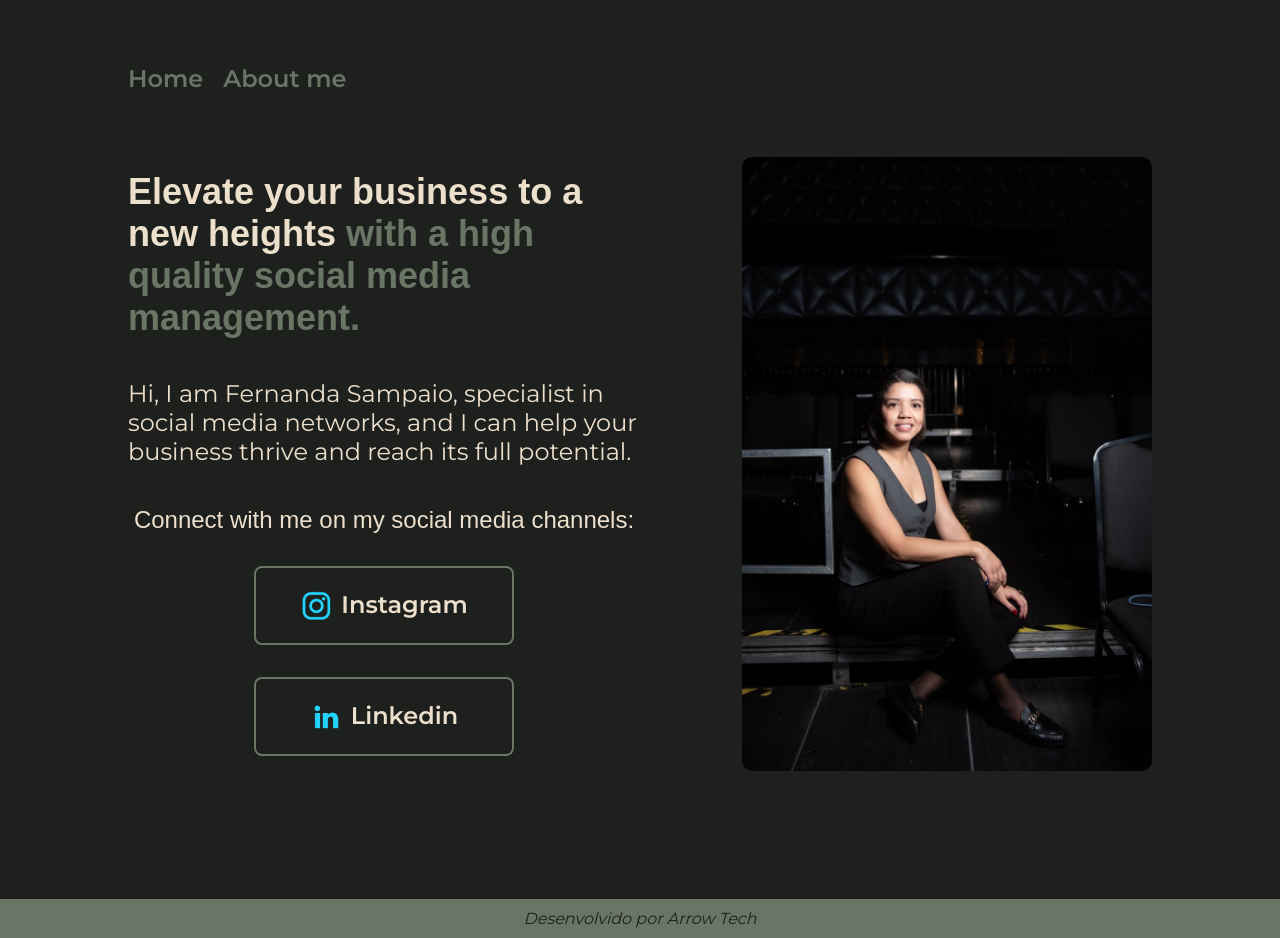
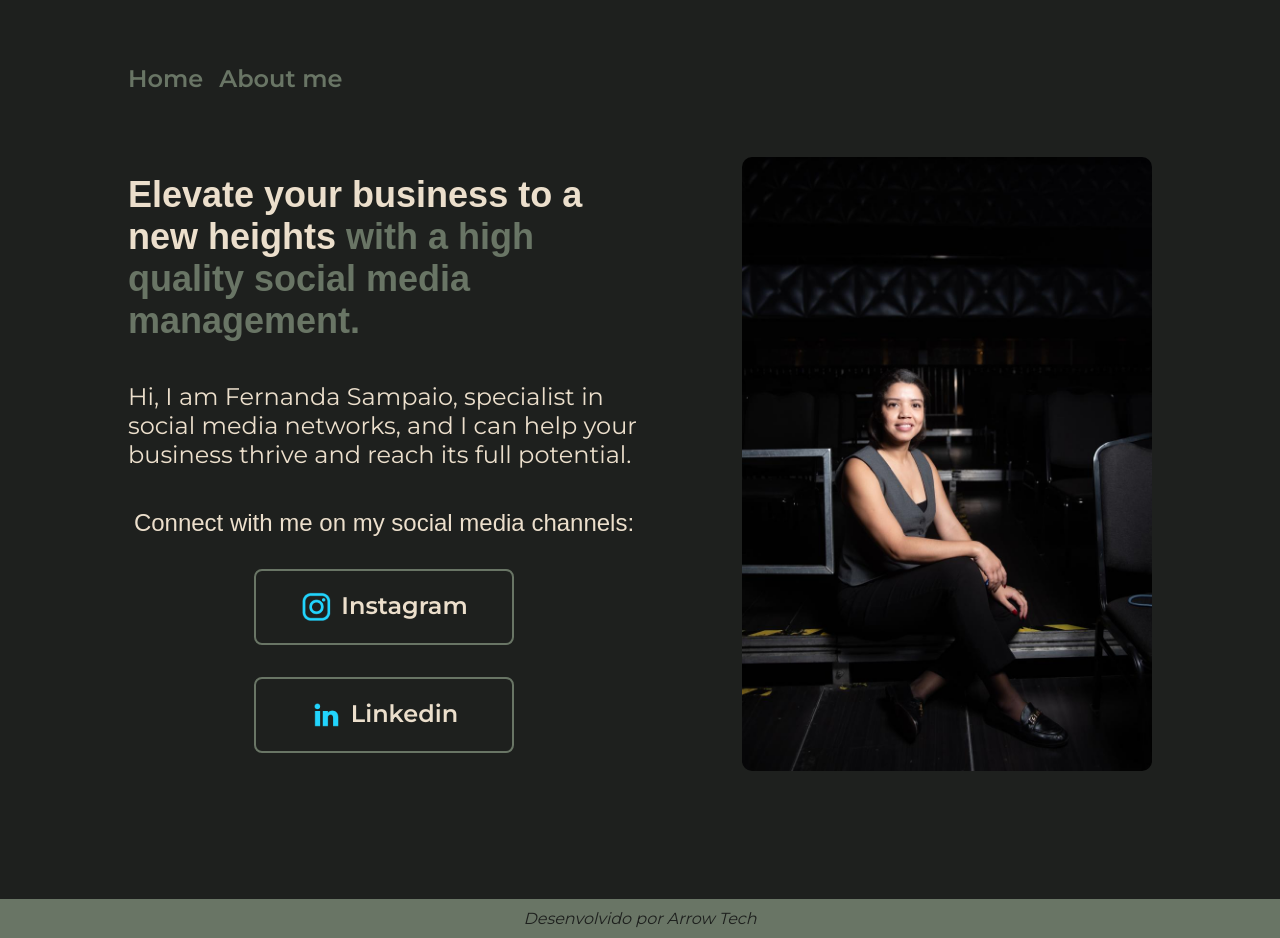
Before and after one commit to andersonflexa/web-dev-project, a plain HTML site: page index.html in a window 1280 px wide. Drawn offline with Linux system fonts and the light colour scheme.

Commit message:
Css updates

```diff
--- a/styles/style.css
+++ b/styles/style.css
@@ -9,6 +9,7 @@
     --font-first: 'Krona-One', sans-serif;
     --font-second: 'Montserrat', sans-serif;
 }
+
 @media (max-width: 1200px) {
     .presentation {
         flex-direction: column;
@@ -48,8 +49,18 @@ body {
     box-sizing: border-box;
     background-color: var(--color-first);
     color: var(--color-second);
+}
 
-}
+/*.whole-title {
+    margin-top: 30px;
+    margin-bottom: 0;
+    padding: 8px;
+    text-align: center;
+    font-family: var(--font-first);
+    font-style: italic;
+    font-size: 40px;
+    color: var(--color-third);
+}*/
 
 .header{
     padding: 0%;
@@ -60,7 +71,8 @@ body {
 
 .header_menu {
     display: flex;
-    width: fit-content;
+    justify-content: flex-start;
+    gap: 16px;
 }
 
 .header_menu_link {
@@ -72,39 +84,40 @@ body {
     text-decoration: none;
 }
 
-.header_menu_link.about {
-    margin-left: 20px;
-}
+
 
 .presentation {
-    margin: 10%;
     display: flex;
     align-items: center;
     justify-content: space-between;
     gap: 82px;
+    margin: 10%;
     margin-top: 5%;
+}
 
-}
 .presentation_content{
     width: 50%;
     display: flex;
     flex-direction: column;
     gap: 40px;
 }
-.presentation_content_title{
+
+.presentation_content_title {
     font-size: 2.25rem;
     font-family: var(--font-first);
+}
 
-}
 .title-highlight {
     color: var(--color-third);
 
 }
-.presentation_content_text{
+
+.presentation_content_text {
     font-size: 1.5rem;
     font-family: var(--font-second);
     display: flex;
 }
+
 .presentation_links{
     display: flex;
     flex-direction: column;
@@ -112,11 +125,13 @@ body {
     align-items: center;
     gap: 32px;
 }
+
 .links_title {
     font-family: var(--font-first);
     font-weight: 400;
     font-size: 1.5rem;
 }
+
 .presentation_links_link{
     justify-content: center;
     gap: 8px;
@@ -127,7 +142,7 @@ body {
     border-radius: 8px;
     font-size: 1.5rem;
     font-weight: 600;
-    padding: 21.5px 0;
+    padding: 20px 0;
     text-decoration: none;
     color: var(--color-second);
     font-family: var(--font-second);
```
Also changed, not shown: index.html (+3 -0 lines).
